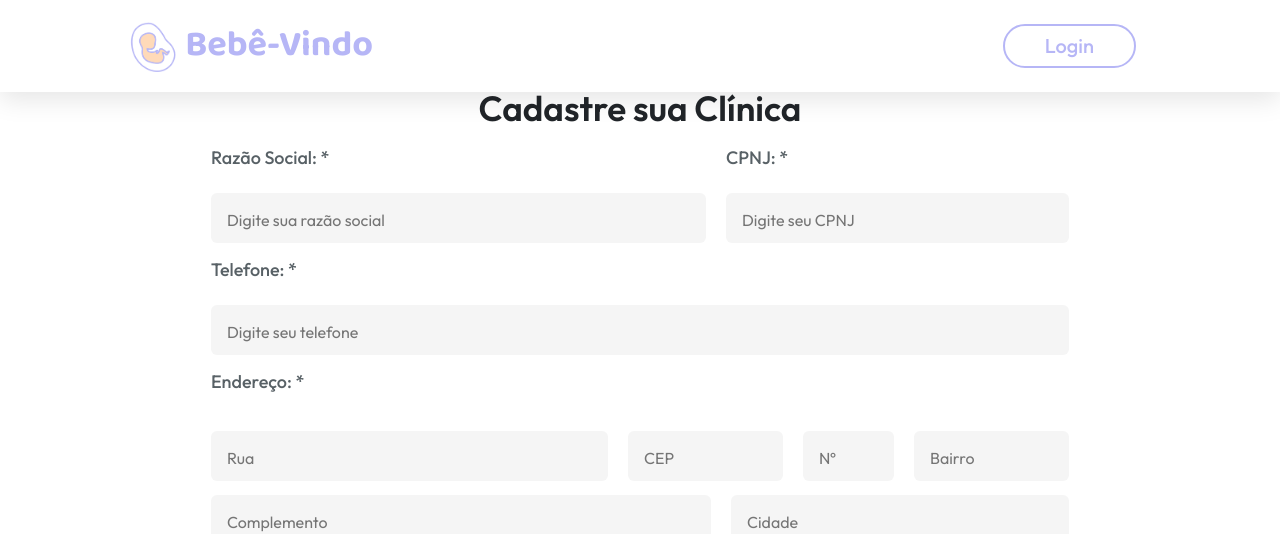
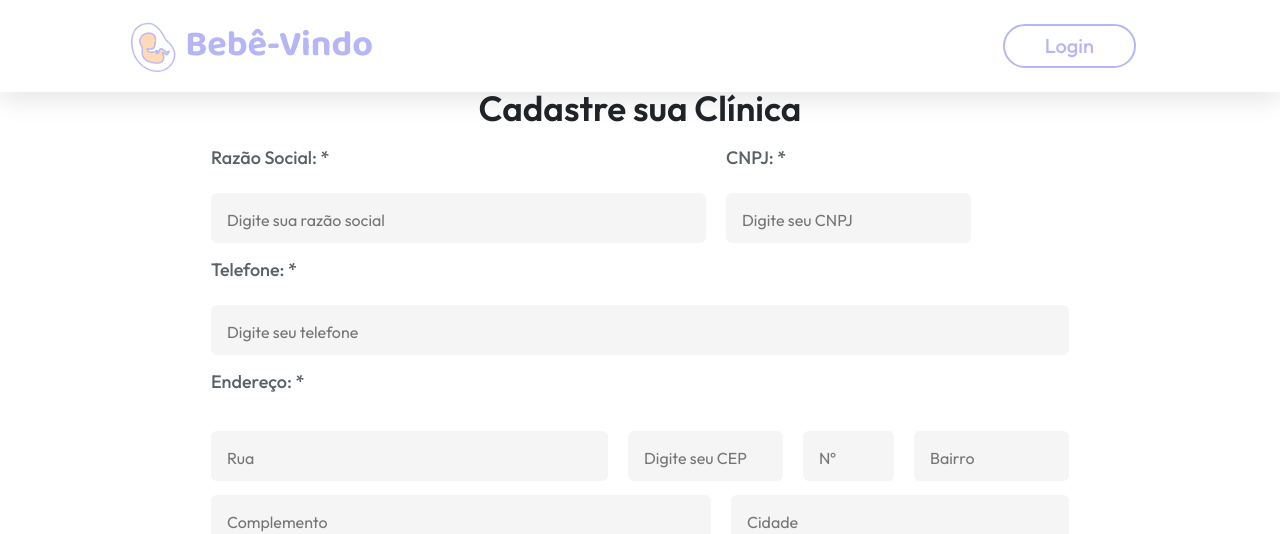
Before and after one commit to TCC-DevSharks/FrontWeb-Clinica, a React (Create React App) app: page /registerClinic in a window 1280 px wide. Shown: the top 534 px of the page. Built offline with nearby package versions, Linux system fonts and the light colour scheme.

Commit message:
mascaras e viacep

```diff
--- a/package.json
+++ b/package.json
@@ -6,10 +6,12 @@
     "@testing-library/jest-dom": "^4.2.4",
     "@testing-library/react": "^9.4.0",
     "@testing-library/user-event": "^7.2.1",
+    "axios": "^1.5.0",
     "bootstrap": "^4.4.1",
     "react": "^16.12.0",
     "react-dom": "^16.12.0",
     "react-icons": "^4.11.0",
+    "react-input-mask": "^2.0.4",
     "react-router-dom": "^5.1.2",
     "react-scripts": "3.3.1",
     "reactstrap": "^8.4.1"
--- a/src/pages/Login/styles/ClinicLogin.css
+++ b/src/pages/Login/styles/ClinicLogin.css
@@ -214,6 +214,6 @@ form .eye-icon {
 .register_page span{
     flex-direction: column;
     justify-content: center;
-    align-items: center;
+    align-items: center ;
 }
 }
--- a/src/pages/Register/components/RegisterClinic.jsx
+++ b/src/pages/Register/components/RegisterClinic.jsx
@@ -1,9 +1,38 @@
-import React from 'react'
+import React, {useState} from 'react'
+
 import Header from '../../Main/components/Header';
 
 import '../styles/RegisterClinic.css';
+import InputMask from 'react-input-mask';
+import axios from 'axios';
+import { FiEye, FiEyeOff } from 'react-icons/fi';
+
+
 
 function RegisterClinic(){
+    const [cep, setCep] = useState('');
+  const [street, setStreet] = useState('');
+  const [neighborhood, setNeighborhood] = useState('');
+  const [city, setCity] = useState('');
+
+  const handleCepChange = (event) => {
+    const newCep = event.target.value;
+    setCep(newCep);
+  };
+
+  const fetchAddressFromViaCEP = async () => {
+    try {
+      const response = await axios.get(`https://viacep.com.br/ws/${cep}/json/`);
+      const data = response.data;
+
+      setStreet(data.logradouro);
+      setNeighborhood(data.bairro);
+      setCity(data.localidade);
+    } catch (error) {
+      console.error('Erro ao buscar endereço:', error);
+      // Lidar com erros, por exemplo, exibir uma mensagem ao usuário
+    }
+  };
     return(
        <div className="register">
         < Header/>
@@ -12,42 +41,63 @@ function RegisterClinic(){
        <div className="name_cpnj">
        <div className="name">
         <p className="registration_information">Razão Social: *</p>
-        <input type="text" id='clinic_name'placeholder='Digite sua razão social'/>
+        <input className='input' type="text" id='clinic_name'placeholder='Digite sua razão social'/>
        </div>
-       <div className="cpnj">
-       <p className="registration_information">CPNJ: *</p>
-       <input type="text" id='cpnj'placeholder='Digite seu CPNJ'/>
-       </div>
+       <div className="cnpj">
+          <p className="registration_information">CNPJ: *</p>
+          <InputMask
+            mask="99.999.999/9999-99"
+            type="text"
+            id="cnpj"
+            placeholder="Digite seu CNPJ"
+            className='input'
+          />
+        </div>
        </div>
        <div className="phone_register">
        <p className="registration_information">Telefone: *</p>
-       <input type="text" placeholder='Digite seu telefone'/>
+       <InputMask
+             mask="(99) 99999-9999"
+            type="text"
+            id="telefone"
+            placeholder="Digite seu telefone"
+            className='input'
+          />
        </div>
        <div className="adress">
        <p className="registration_information">Endereço: *</p>
        <div className='name_cpnj'>
-        <input type="text" id='street'placeholder='Rua'/>
-        <input type="text" id='cep' placeholder='CEP'/>
-        <input type="text" id='number' placeholder='Nº'/>
-        <input type="text" id='neighborhood' placeholder='Bairro'/>
+       <input className="input" type="text" id='street' placeholder='Rua' value={street} readOnly />
+        <InputMask
+        className='input'
+          type="text"
+          id="cep"
+          placeholder="Digite seu CEP"
+          mask="99999-999"
+          value={cep}
+          onChange={handleCepChange}
+          onBlur={fetchAddressFromViaCEP}
+        />
+        <input className='input' type="text" id='number' placeholder='Nº'/>
+        <input className='input' type="text" id='neighborhood' placeholder='Bairro' value={neighborhood} readOnly />
        </div>
        <div className='name_cpnj'>
-        <input type="text" id='complement' placeholder='Complemento'/>
-        <input type="text" id='city' placeholder='Cidade'/>
+        <input className='input' type="text" id='complement' placeholder='Complemento'/>
+        <input className='input' type="text" id='city' placeholder='Cidade' value={city} readOnly />
        </div>
        </div>
        <div className="email_register">
        <p className="registration_information">E-mail: *</p>
-       <input type="text" placeholder='Digite seu e-mail'/>
+       <input className='input' type="text" placeholder='Digite seu e-mail'/>
        </div>
        <div className="name_cpnj">
        <div className="password_register">
         <p className="registration_information">Senha: *</p>
-        <input type="text" id='password_register' placeholder='Digite sua senha'/>
+        <input className='input' type="password" id='password_register' placeholder='Digite sua senha'/>
        </div>
        <div className="confirm_password">
        <p className="registration_information">Confirmar Senha: *</p>
-       <input type="text" id='confirm_password' placeholder='Confirme sua senha'/>
+       <input className='input' type="password" id='confirm_password' placeholder='Confirme sua senha'/>
        </div>
        </div>
        <div className="continue">
--- a/src/pages/Register/styles/RegisterClinic.css
+++ b/src/pages/Register/styles/RegisterClinic.css
@@ -27,7 +27,7 @@ font-weight: 600;
 line-height: 100%;
 padding-bottom: 13px;
 }
-.register input{
+.register .input{
     width: 100%;
     height: 50px;
     font-size: 16px;
@@ -98,3 +98,17 @@ background-color: var(--medium-purple);
 #complement{
     width: 500px;
 }
+
+form .password_register input {
+    width: 100%;
+    padding-right: 40px; /* Espaço para o ícone */
+  }
+
+form .input-pass {
+    position: absolute;
+    right: 10px;
+    top: 50%;
+    transform: translateY(-50%);
+    background: none;
+    border: none;
+}
```
Also changed, not shown: 1 other file (tests, documents, lock files or other folders).
